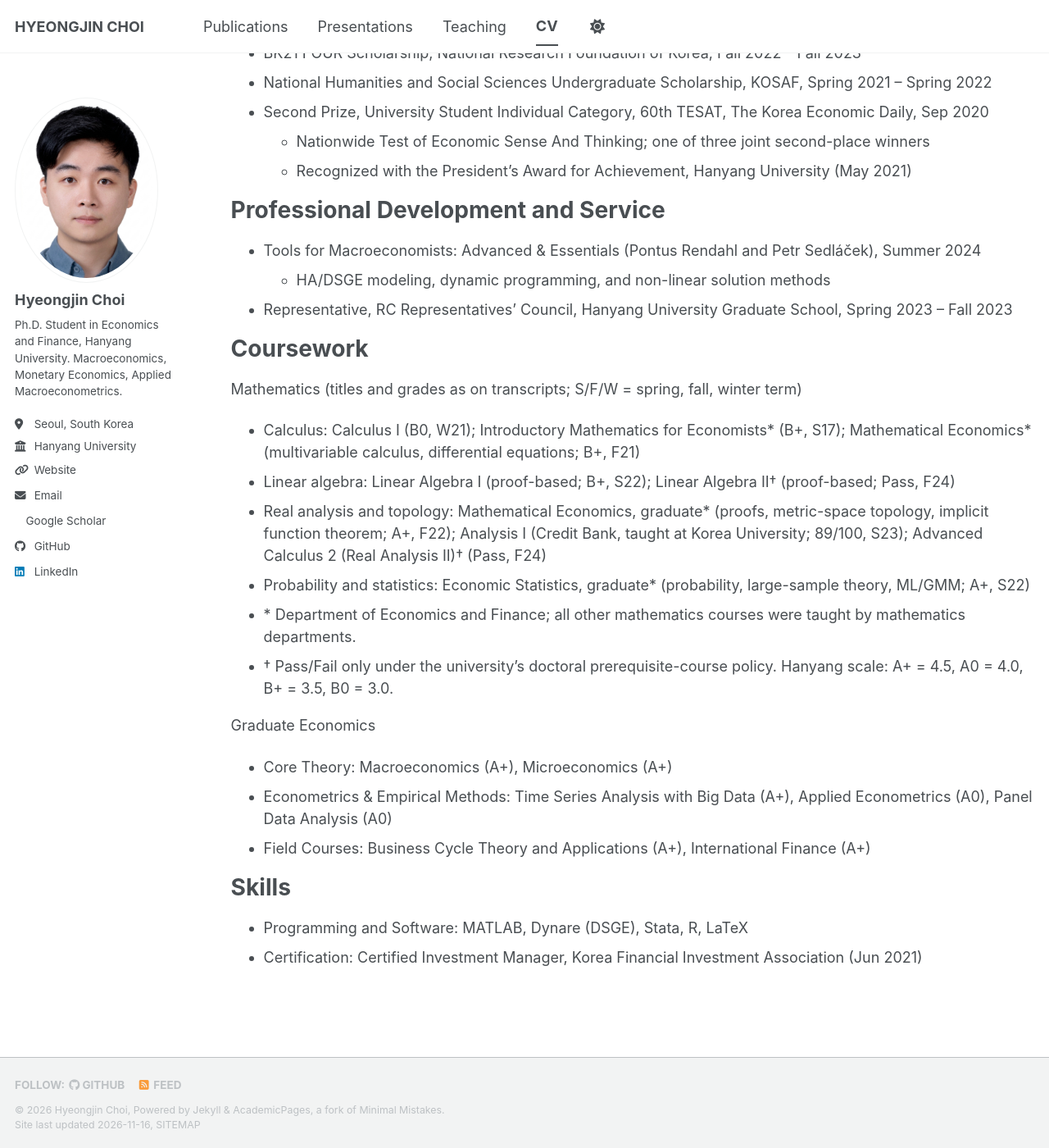
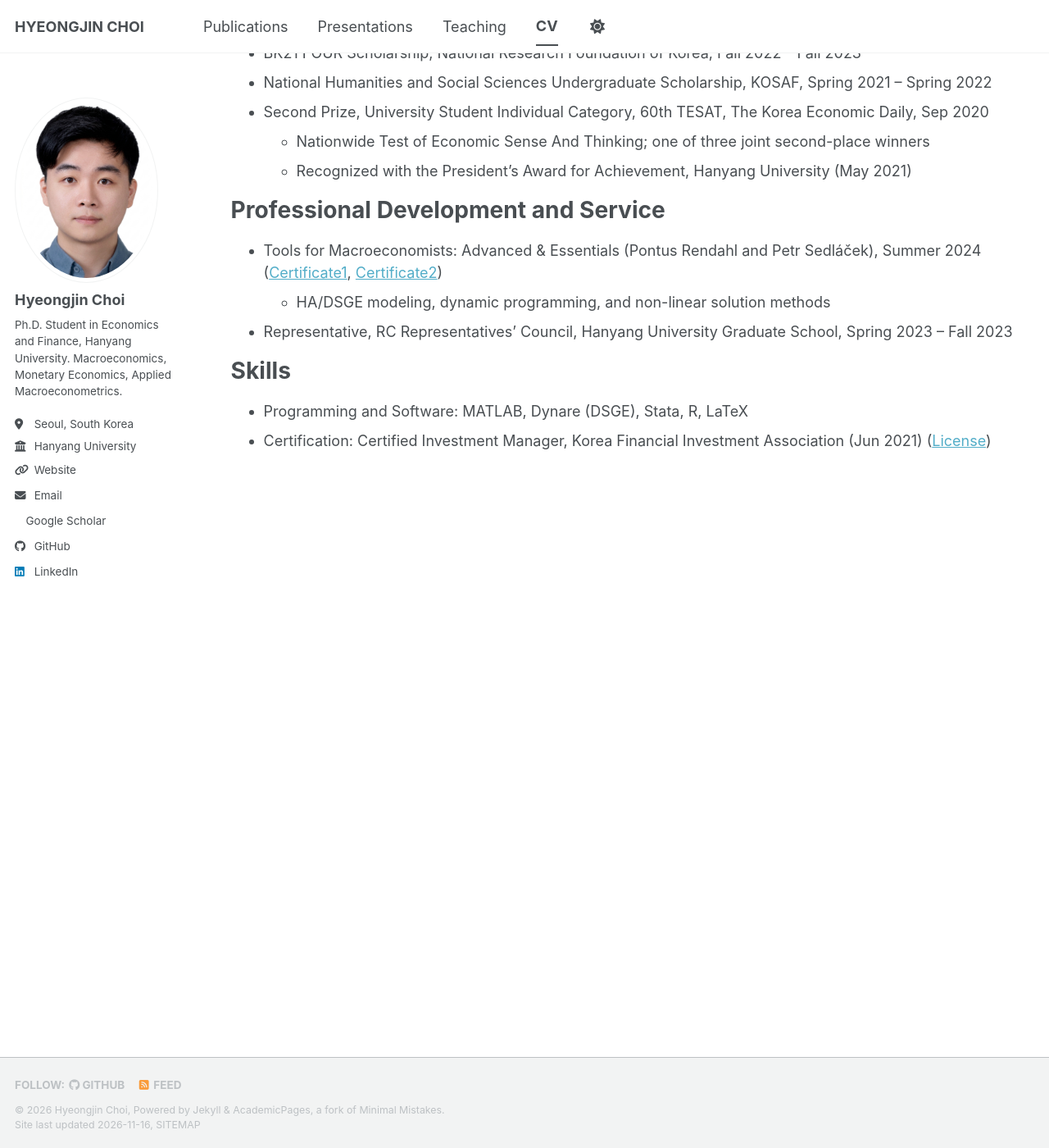
Before and after one commit to ioi0403/ioi0403.github.io, a Jekyll site: the page built from _pages/cv.md, in a window 1280 px wide and 1400 px high, scrolled down 2767 px. Shown: the whole window at 82% size. Built offline with Jekyll 4.4.1, drawn with Linux system fonts in a browser that asks for light colours; a style sheet for code colours, icons or effects is not loaded; some of the changed text lies outside the part shown.

Commit message:
Update cv.md

```diff
--- a/_pages/cv.md
+++ b/_pages/cv.md
@@ -16,11 +16,11 @@ Education
 * Ph.D. Program in Economics and Finance, Hanyang University, Mar 2024 – Present
   * Leave: Spring 2025 – Spring 2026 (Researcher, GRI, Feb – Jul 2025; health recovery and family caregiving, Aug – Dec 2025); resumed Fall 2026
 * M.A. in Economics and Finance, Hanyang University, Sep 2022 – Feb 2024
-  * GPA: 4.38 / 4.5 (98.8 / 100) / Thesis Advisor: Prof. Daeha Cho
+  * Thesis Advisor: Prof. Daeha Cho
   * Thesis: *Power of Forward Guidance when Preferences are Quasi-Hyperbolic* (Best Dissertation Award)
   * Passed comprehensive examinations in Macroeconomics, Microeconomics, and Mathematical Economics in the second semester (Spring 2023); completed the degree in three semesters through the Integrated Bachelor's–Master's Program
 * B.A. in Economics and Finance, Hanyang University, Mar 2017 – Aug 2022
-  * GPA: 3.78 / 4.5 (92.8 / 100), Cum Laude
+  * Cum Laude
   * Military service, Republic of Korea Army: Nov 2018 – Jun 2020
   * Completed the degree in seven semesters through the Integrated Bachelor's–Master's Program
 
@@ -87,26 +87,11 @@ Honors, Awards, and Fellowships
 
 Professional Development and Service
 ======
-* Tools for Macroeconomists: Advanced & Essentials (Pontus Rendahl and Petr Sedláček), Summer 2024
+* Tools for Macroeconomists: Advanced & Essentials (Pontus Rendahl and Petr Sedláček), Summer 2024 ([Certificate1](/files/Certificate_of_toolsformacro_Hyeongjin_Choi.pdf), [Certificate2](/files/Certificate_of_toolsformacro_adv_Hyeongjin_Choi.pdf))
   * HA/DSGE modeling, dynamic programming, and non-linear solution methods
 * Representative, RC Representatives' Council, Hanyang University Graduate School, Spring 2023 – Fall 2023
-
-Coursework
-======
-Mathematics (titles and grades as on transcripts; S/F/W = spring, fall, winter term)
-* Calculus: Calculus I (B0, W21); Introductory Mathematics for Economists\* (B+, S17); Mathematical Economics\* (multivariable calculus, differential equations; B+, F21)
-* Linear algebra: Linear Algebra I (proof-based; B+, S22); Linear Algebra II† (proof-based; Pass, F24)
-* Real analysis and topology: Mathematical Economics, graduate\* (proofs, metric-space topology, implicit function theorem; A+, F22); Analysis I (Credit Bank, taught at Korea University; 89/100, S23); Advanced Calculus 2 (Real Analysis II)† (Pass, F24)
-* Probability and statistics: Economic Statistics, graduate\* (probability, large-sample theory, ML/GMM; A+, S22)
-* \* Department of Economics and Finance; all other mathematics courses were taught by mathematics departments.
-* † Pass/Fail only under the university's doctoral prerequisite-course policy. Hanyang scale: A+ = 4.5, A0 = 4.0, B+ = 3.5, B0 = 3.0.
-
-Graduate Economics
-* Core Theory: Macroeconomics (A+), Microeconomics (A+)
-* Econometrics & Empirical Methods: Time Series Analysis with Big Data (A+), Applied Econometrics (A0), Panel Data Analysis (A0)
-* Field Courses: Business Cycle Theory and Applications (A+), International Finance (A+)
 
 Skills
 ======
 * Programming and Software: MATLAB, Dynare (DSGE), Stata, R, LaTeX
-* Certification: Certified Investment Manager, Korea Financial Investment Association (Jun 2021)
+* Certification: Certified Investment Manager, Korea Financial Investment Association (Jun 2021) ([License](/files/Certified_Investment_Manager.jpeg))
```
